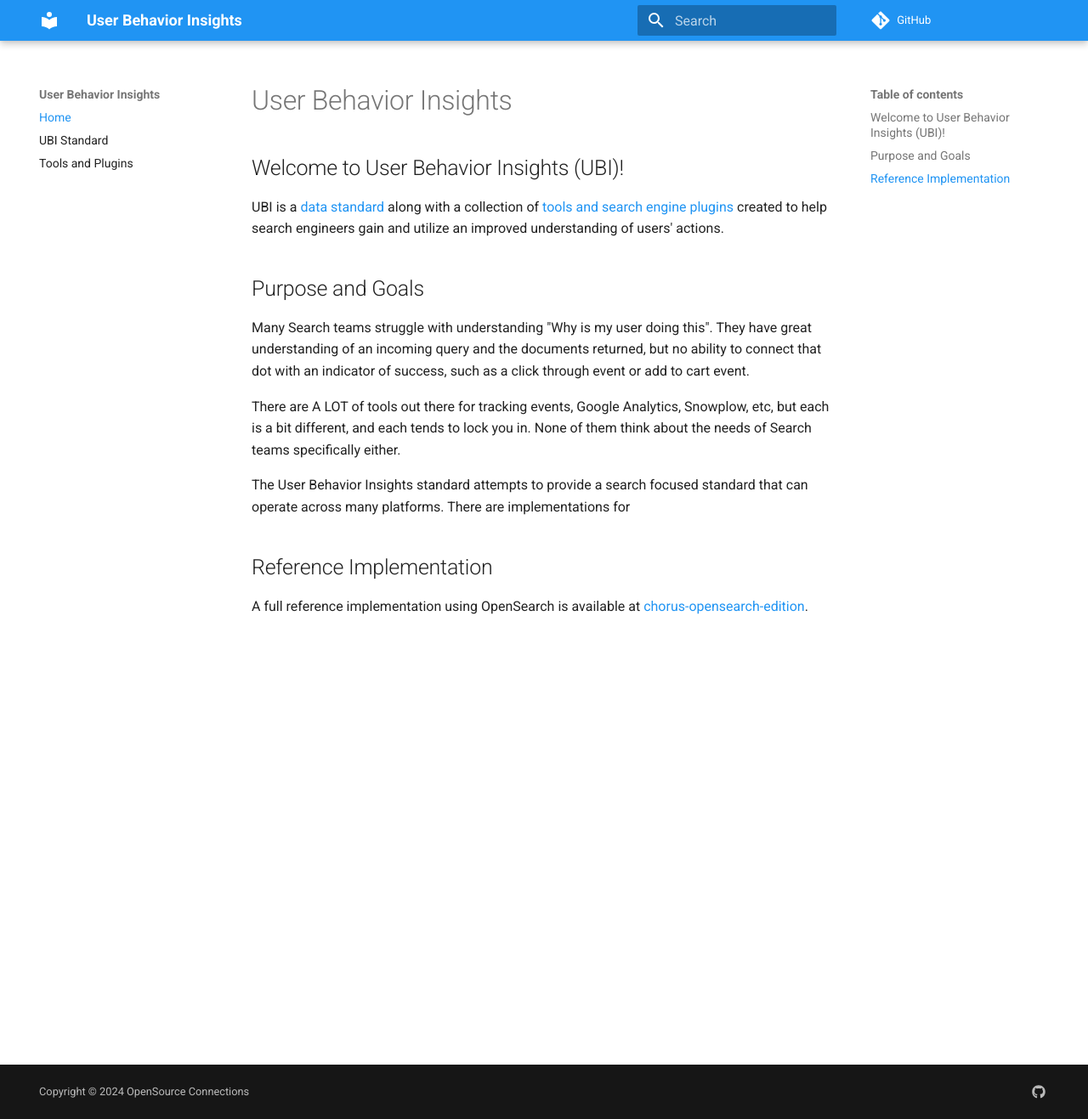
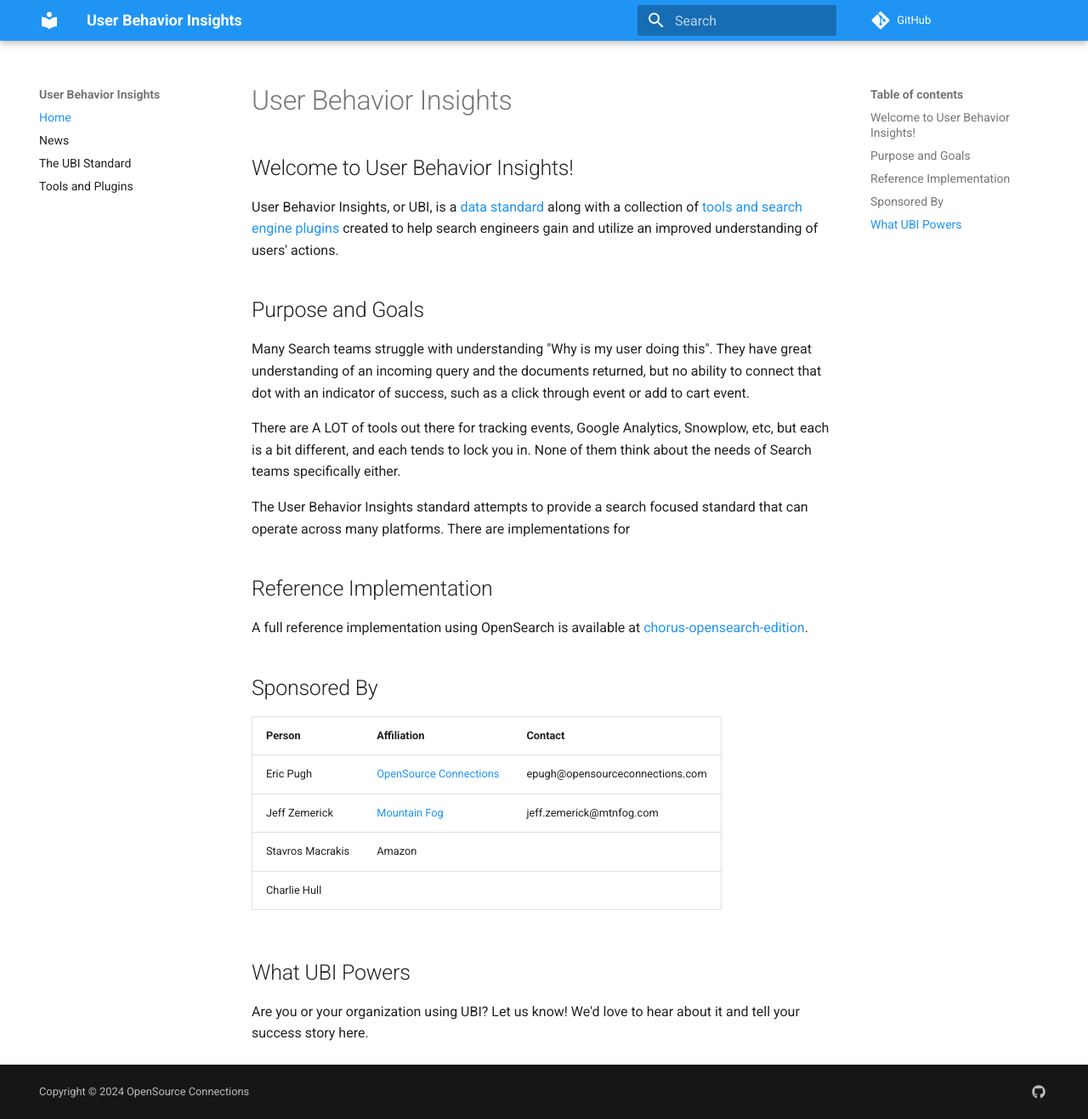
Before and after one commit to o19s/ubi-website, an MkDocs documentation site: the page built from docs/index.md, in a window 1280 px wide and 1317 px high. Shown: the whole window at 85% size. Built offline with MkDocs 1.6.1 and Material for MkDocs 9.7.7, drawn with Linux system fonts in a browser that asks for light colours; comment, search, counter and statistics services are not loaded.

Commit message:
Adding content.

```diff
--- a/docs/index.md
+++ b/docs/index.md
@@ -1,8 +1,8 @@
 # User Behavior Insights
 
-## Welcome to User Behavior Insights (UBI)!
+## Welcome to User Behavior Insights!
 
-UBI is a [data standard](standard.md) along with a collection of [tools and search engine plugins](tools.md) created to help search engineers gain and utilize an improved understanding of users' actions.
+User Behavior Insights, or UBI, is a [data standard](standard.md) along with a collection of [tools and search engine plugins](tools.md) created to help search engineers gain and utilize an improved understanding of users' actions.
 
 ## Purpose and Goals
 
@@ -15,3 +15,16 @@
 ## Reference Implementation
 
 A full reference implementation using OpenSearch is available at [chorus-opensearch-edition](https://github.com/o19s/chorus-opensearch-edition).
+
+## Sponsored By
+
+| Person           | Affiliation                                                     | Contact                         |
+|------------------|-----------------------------------------------------------------|---------------------------------|
+| Eric Pugh        | [OpenSource Connections](https://www.opensourceconnections.com) | epugh@opensourceconnections.com |
+| Jeff Zemerick    | [Mountain Fog](https://www.mtnfog.com)                          | jeff.zemerick@mtnfog.com        |
+| Stavros Macrakis | Amazon                                                          |                                 |
+| Charlie Hull     |                                                                 |                                 |
+
+## What UBI Powers
+
+Are you or your organization using UBI? Let us know! We'd love to hear about it and tell your success story here.
--- a/mkdocs.yml
+++ b/mkdocs.yml
@@ -6,7 +6,8 @@
     primary: blue
 nav:
   - Home: index.md
-  - UBI Standard: standard.md
+  - News: news.md
+  - The UBI Standard: standard.md
   - Tools and Plugins: tools.md
 extra:
   social:
```
Also changed, not shown: docs/news.md (added, +13 -0 lines), docs/standard.md (+1 -1 lines).
